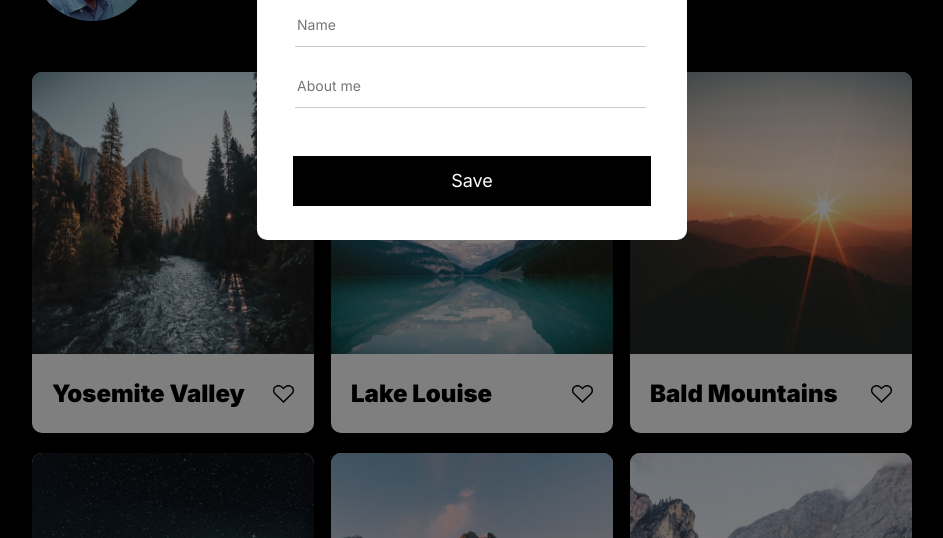
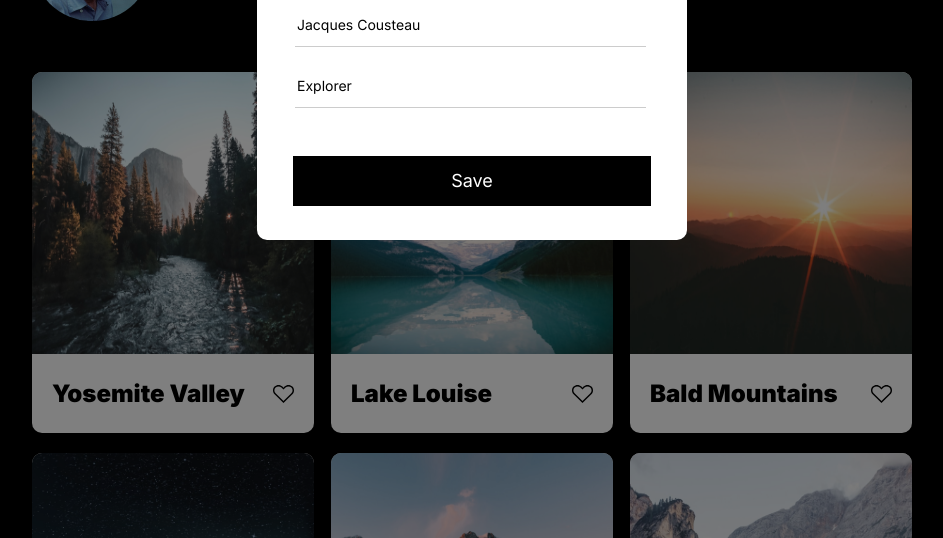
Before and after one commit to IxAntho/se_project_aroundtheus, a plain HTML site: page index.html in a window 1280 px wide. Both pictures are taken after a click on the button 768 px from the left and 212 px from the top of the page. Shown: the part 262-800 px from the top of the page, without its empty margins (168-1111 px from the left). Drawn offline with Linux system fonts and the light colour scheme.

Commit message:
Form functionality step 1 update

```diff
--- a/index.html
+++ b/index.html
@@ -151,8 +151,16 @@
               <button type="button" class="form__close-button"></button>
               <h2 class="form__heading">Edit Profile</h2>
               <fieldset class="form__fieldset">
-                <input type="text" class="form__input" placeholder="Name" />
-                <input type="text" class="form__input" placeholder="About me" />
+                <input
+                  type="text"
+                  class="form__input form__input_name"
+                  placeholder="Name"
+                />
+                <input
+                  type="text"
+                  class="form__input form__input_about"
+                  placeholder="About me"
+                />
               </fieldset>
               <button type="submit" class="form__save-button">Save</button>
             </form>
--- a/scripts/index.js
+++ b/scripts/index.js
@@ -28,9 +28,15 @@ let initialCards = [
 let editButton = document.querySelector(".profile__button_type_edit");
 let closeButton = document.querySelector(".form__close-button");
 let modal = document.querySelector(".modal");
+const profileName = document.querySelector(".profile__heading");
+const profileAbout = document.querySelector(".profile__user-description");
+const inputName = document.querySelector(".form__input_name");
+const inputAbout = document.querySelector(".form__input_about");
 
 editButton.addEventListener("click", function (evt) {
   modal.classList.toggle("modal_enabled");
+  inputName.value = profileName.textContent;
+  inputAbout.value = profileAbout.textContent;
 });
 closeButton.addEventListener("click", function (evt) {
   modal.classList.toggle("modal_enabled");
```
